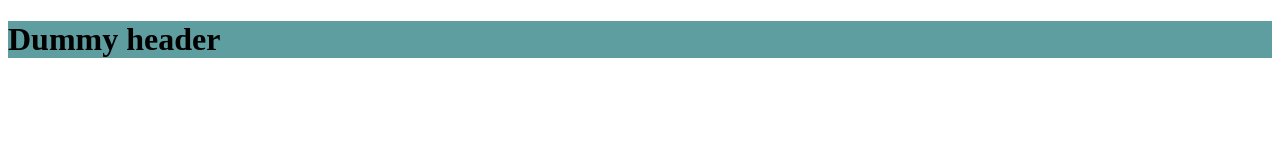
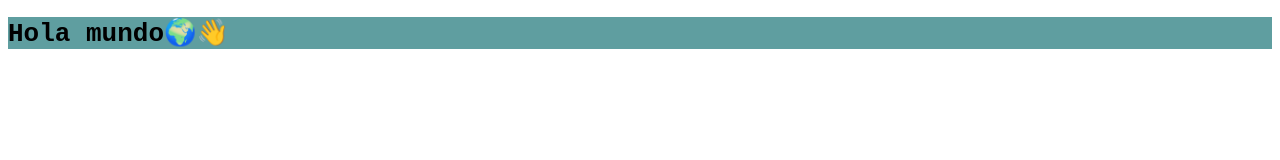
Before and after one commit to zaretmir/lemoncode-bundling-webpack, a website built with webpack: page src/index.html in a window 1280 px wide. Built offline with nearby package versions, Linux system fonts and the light colour scheme.

Commit message:
:hammer: Update dummy text.

```diff
--- a/src/index.html
+++ b/src/index.html
@@ -5,6 +5,6 @@
     <title>Title</title>
 </head>
 <body>
-<h1 class="main-text">Dummy header</h1>
+<h1 class="main-text">Hola mundo🌍👋</h1>
 </body>
 </html>
--- a/src/styles.scss
+++ b/src/styles.scss
@@ -1,5 +1,6 @@
 $main-bg-color: cadetblue;
 
 .main-text {
+    font-family: monospace;
     background-color: $main-bg-color;
 }
```
